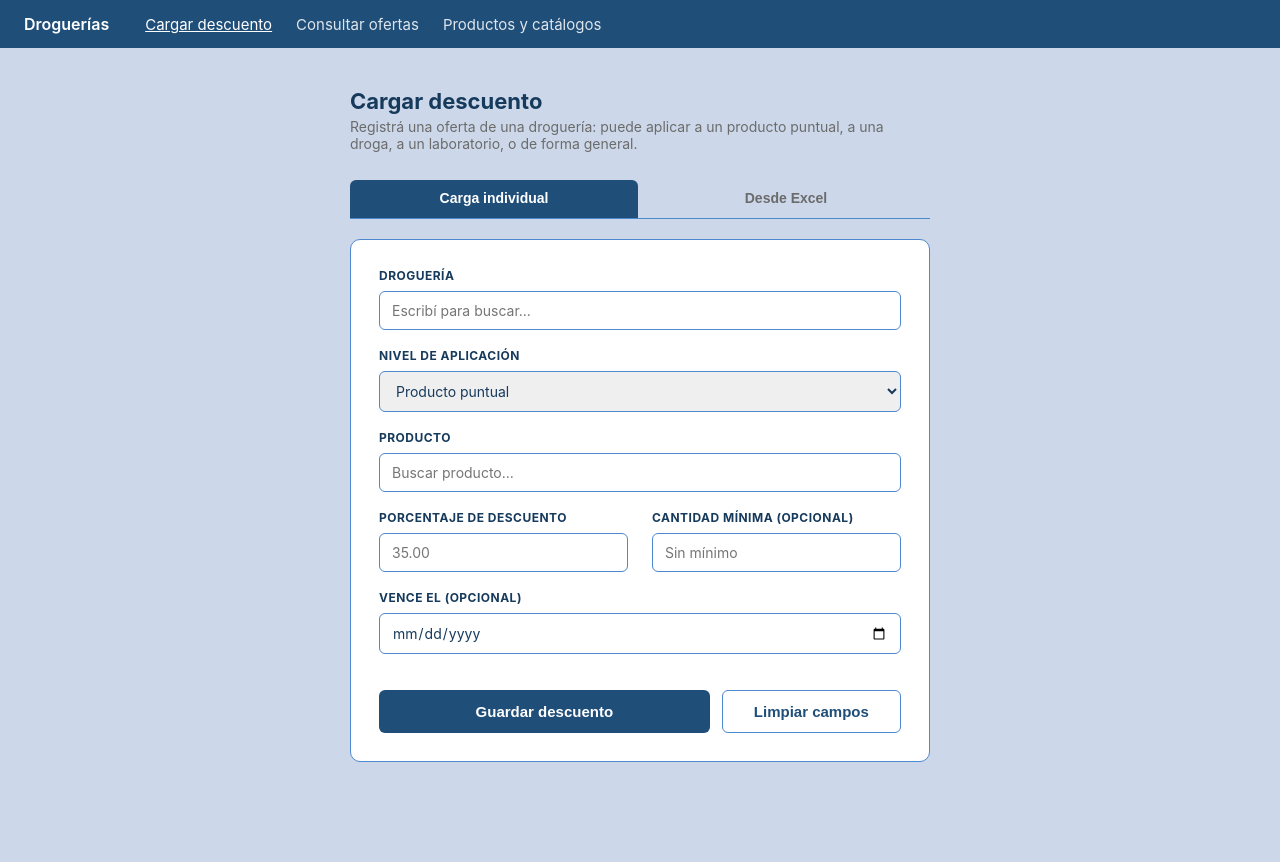
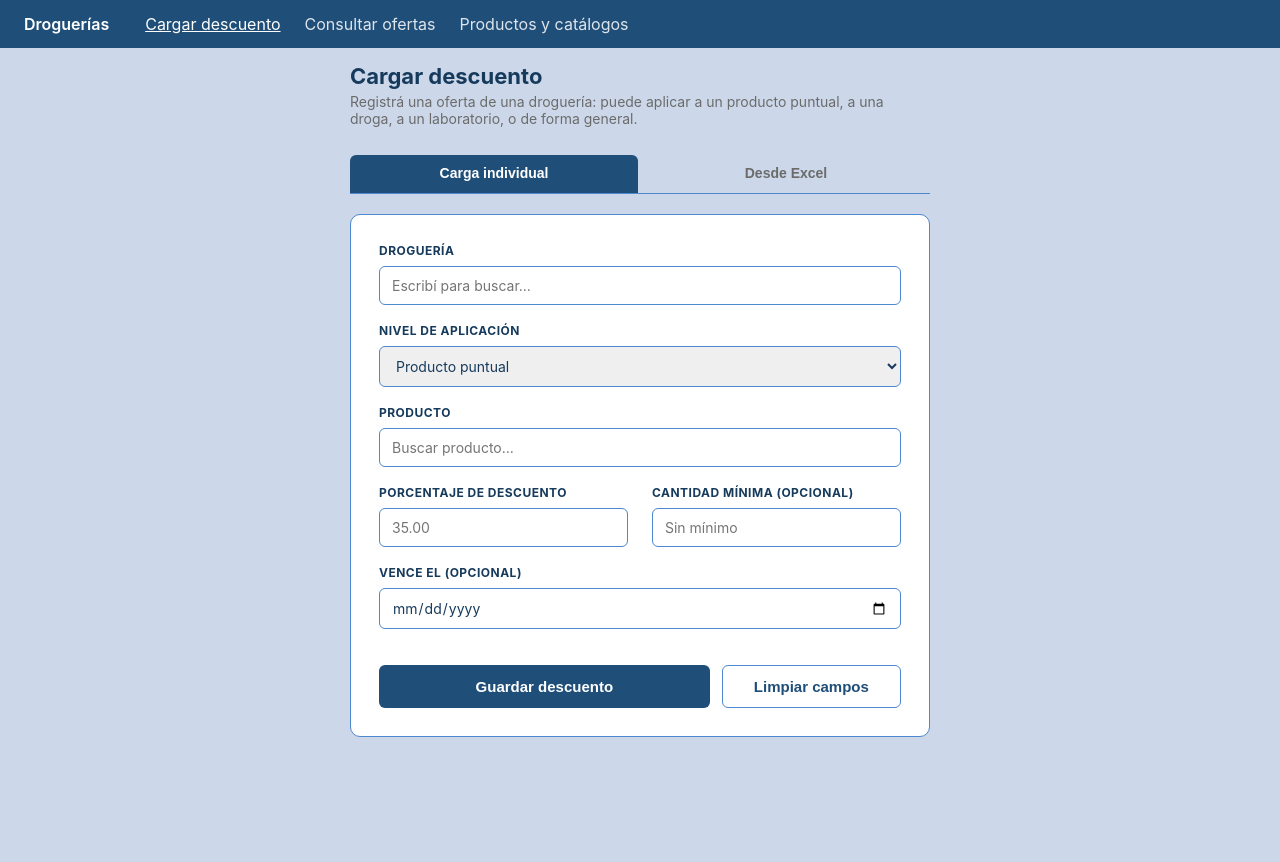
Before and after one commit to Lumacel/Gestor_ofertas_droguerias, a Flask app: page / in a window 1280 px wide. After the commit the page ends 737 px from the top, so only its background shows below. Run offline with Flask 3, Linux system fonts and the light colour scheme; some libraries are stand-ins or nearby versions.

Commit message:
ajuste de margen superior

```diff
--- a/templates/base.html
+++ b/templates/base.html
@@ -34,7 +34,7 @@
   nav a {
     color: #fff;
     text-decoration: none;
-    font-size: 15px;
+    font-size: 16px;
     opacity: 0.85;
   }
   nav a.activo, nav a:hover { opacity: 1; text-decoration: underline; }
@@ -42,7 +42,7 @@
 
   main {
     max-width: 620px;
-    margin: 40px auto;
+    margin: 15px auto;
     padding: 0 20px 60px;
   }
   main.ancho { max-width: 1180px; }
```
